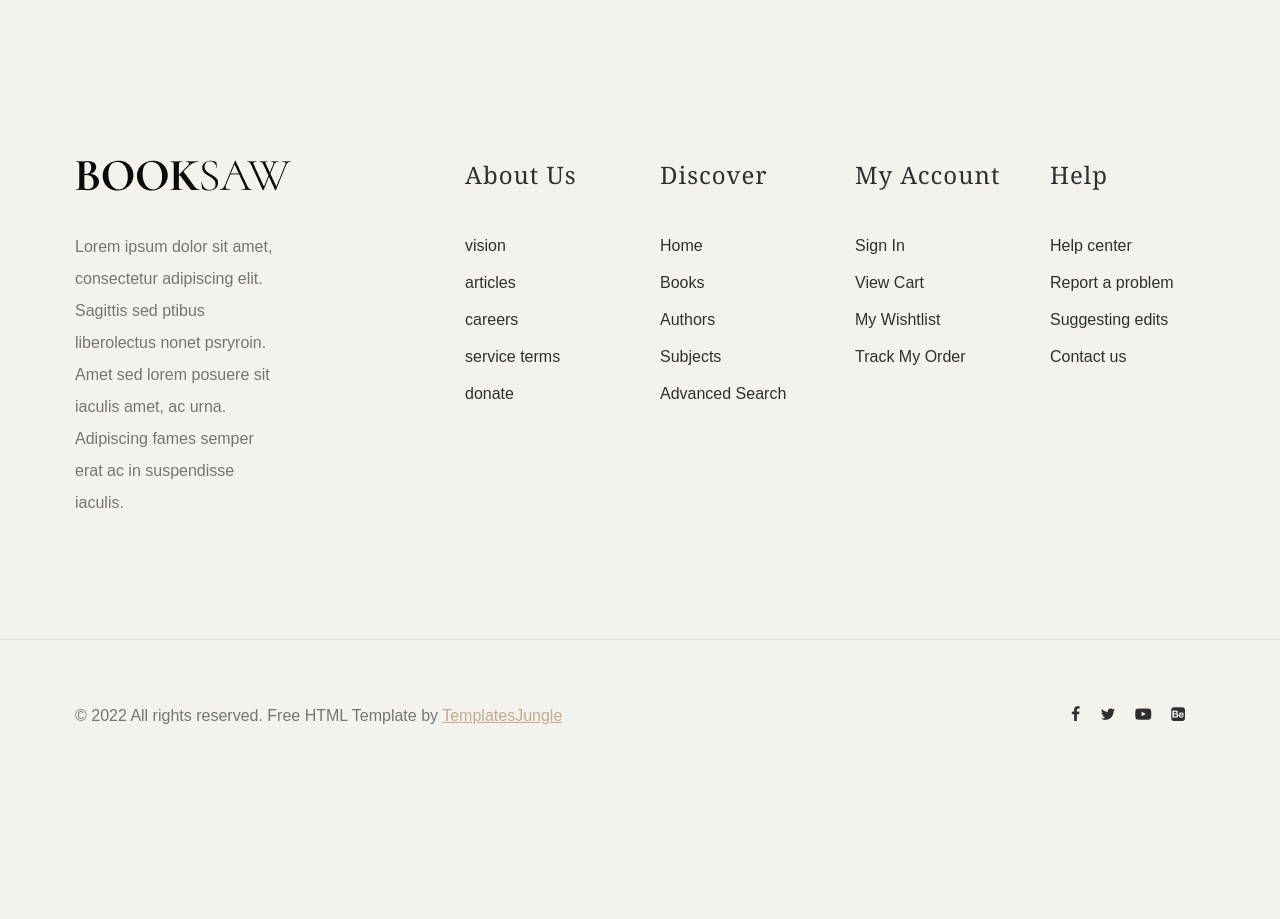
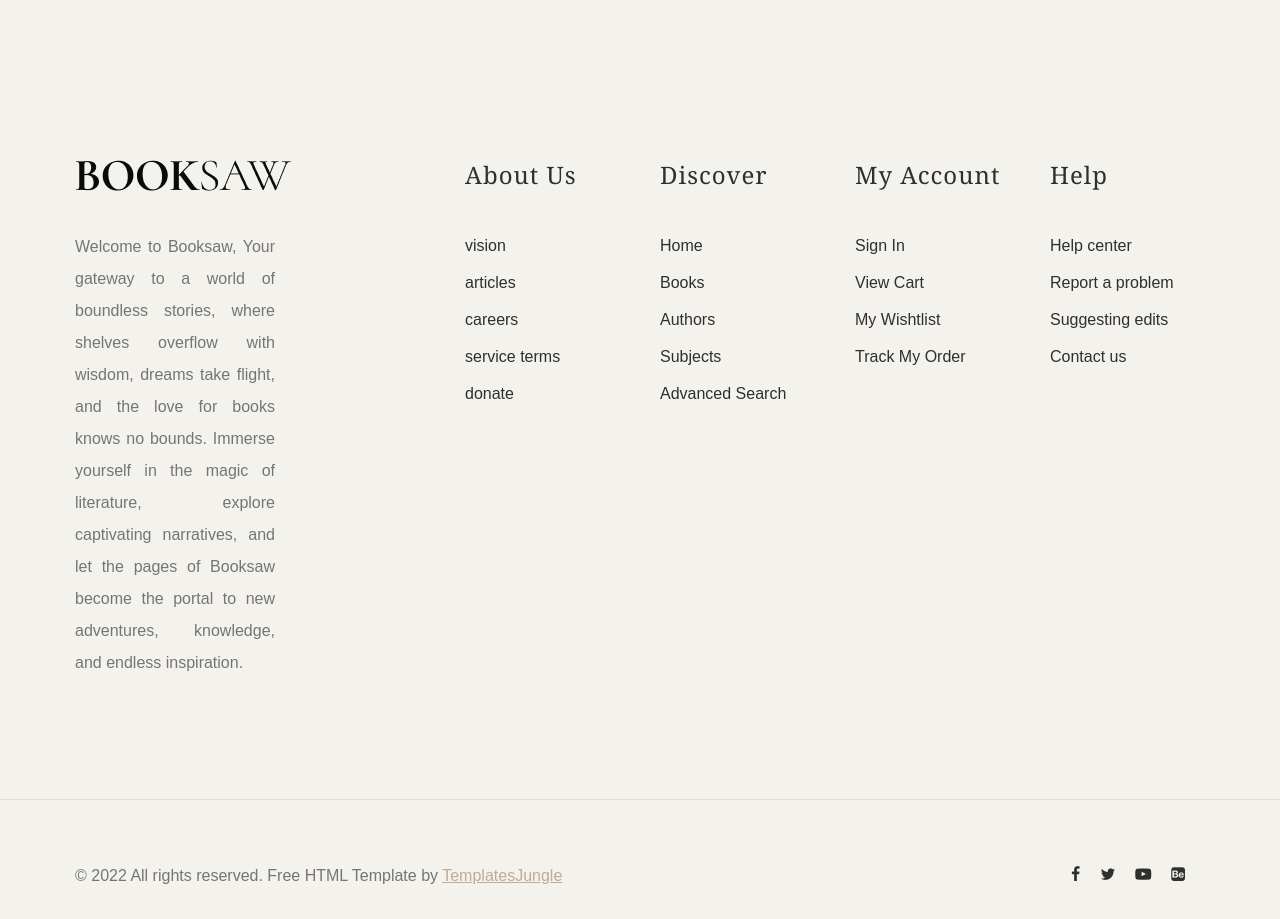
Before and after one commit to SaugatMgr/BookStore, a Django app: page /books/about/ in a window 1280 px wide. Shown: the part 2884-3803 px from the top of the page. Before the commit the page ends 3608 px from the top, so only its background shows below. Run offline with Django 4.2, Linux system fonts and the light colour scheme; some libraries are stand-ins or nearby versions; some web fonts are replaced.

Commit message:
booksaw content update

```diff
--- a/templates/booksaw/footer/footer.html
+++ b/templates/booksaw/footer/footer.html
@@ -1,22 +1,24 @@
 {% load static %}
-
 <footer id="footer">
     <div class="container">
         <div class="row">
-
             <div class="col-md-4">
-
                 <div class="footer-item">
                     <div class="company-brand">
-						<img src="{% static 'booksaw/images/main-logo.png' %}" alt="logo" class="footer-logo">
-						<p>Lorem ipsum dolor sit amet, consectetur adipiscing elit. Sagittis sed ptibus liberolectus nonet psryroin. Amet sed lorem posuere sit iaculis amet, ac urna. Adipiscing fames semper erat ac in suspendisse iaculis.</p>
+                        <img src="{% static 'booksaw/images/main-logo.png' %}"
+                             alt="logo"
+                             class="footer-logo">
+                        <p style="text-align: justify;">
+							Welcome to Booksaw, Your gateway to a world of boundless stories, where
+							shelves overflow with wisdom, dreams take flight, and the love for books
+							knows no bounds. Immerse yourself in the magic of literature, explore
+							captivating narratives, and let the pages of Booksaw become the portal to
+							new adventures, knowledge, and endless inspiration.
+						</p>
                     </div>
                 </div>
-
             </div>
-
             <div class="col-md-2">
-
                 <div class="footer-menu">
                     <h5>About Us</h5>
                     <ul class="menu-list">
@@ -24,7 +26,7 @@
                             <a href="#">vision</a>
                         </li>
                         <li class="menu-item">
-							<a href="#">articles </a>
+                            <a href="#">articles</a>
                         </li>
                         <li class="menu-item">
                             <a href="#">careers</a>
@@ -37,10 +39,8 @@
                         </li>
                     </ul>
                 </div>
-
             </div>
             <div class="col-md-2">
-
                 <div class="footer-menu">
                     <h5>Discover</h5>
                     <ul class="menu-list">
@@ -61,10 +61,8 @@
                         </li>
                     </ul>
                 </div>
-
             </div>
             <div class="col-md-2">
-
                 <div class="footer-menu">
                     <h5>My account</h5>
                     <ul class="menu-list">
@@ -82,10 +80,8 @@
                         </li>
                     </ul>
                 </div>
-
             </div>
             <div class="col-md-2">
-
                 <div class="footer-menu">
                     <h5>Help</h5>
                     <ul class="menu-list">
@@ -103,27 +99,22 @@
                         </li>
                     </ul>
                 </div>
-
             </div>
-
         </div>
         <!-- / row -->
-
     </div>
 </footer>
-
 <div id="footer-bottom">
     <div class="container">
         <div class="row">
             <div class="col-md-12">
-
                 <div class="copyright">
                     <div class="row">
-
                         <div class="col-md-6">
-							<p>© 2022 All rights reserved. Free HTML Template by <a href="https://www.templatesjungle.com/" target="_blank">TemplatesJungle</a></p>
+                            <p>
+                                © 2022 All rights reserved. Free HTML Template by <a href="https://www.templatesjungle.com/" target="_blank">TemplatesJungle</a>
+                            </p>
                         </div>
-
                         <div class="col-md-6">
                             <div class="social-links align-right">
                                 <ul>
@@ -142,11 +133,11 @@
                                 </ul>
                             </div>
                         </div>
-
                     </div>
-				</div><!--grid-->
-
-			</div><!--footer-bottom-content-->
+                </div>
+                <!--grid-->
+            </div>
+            <!--footer-bottom-content-->
         </div>
     </div>
 </div>
```
Lines whose indentation alone changed are shown as unchanged.
